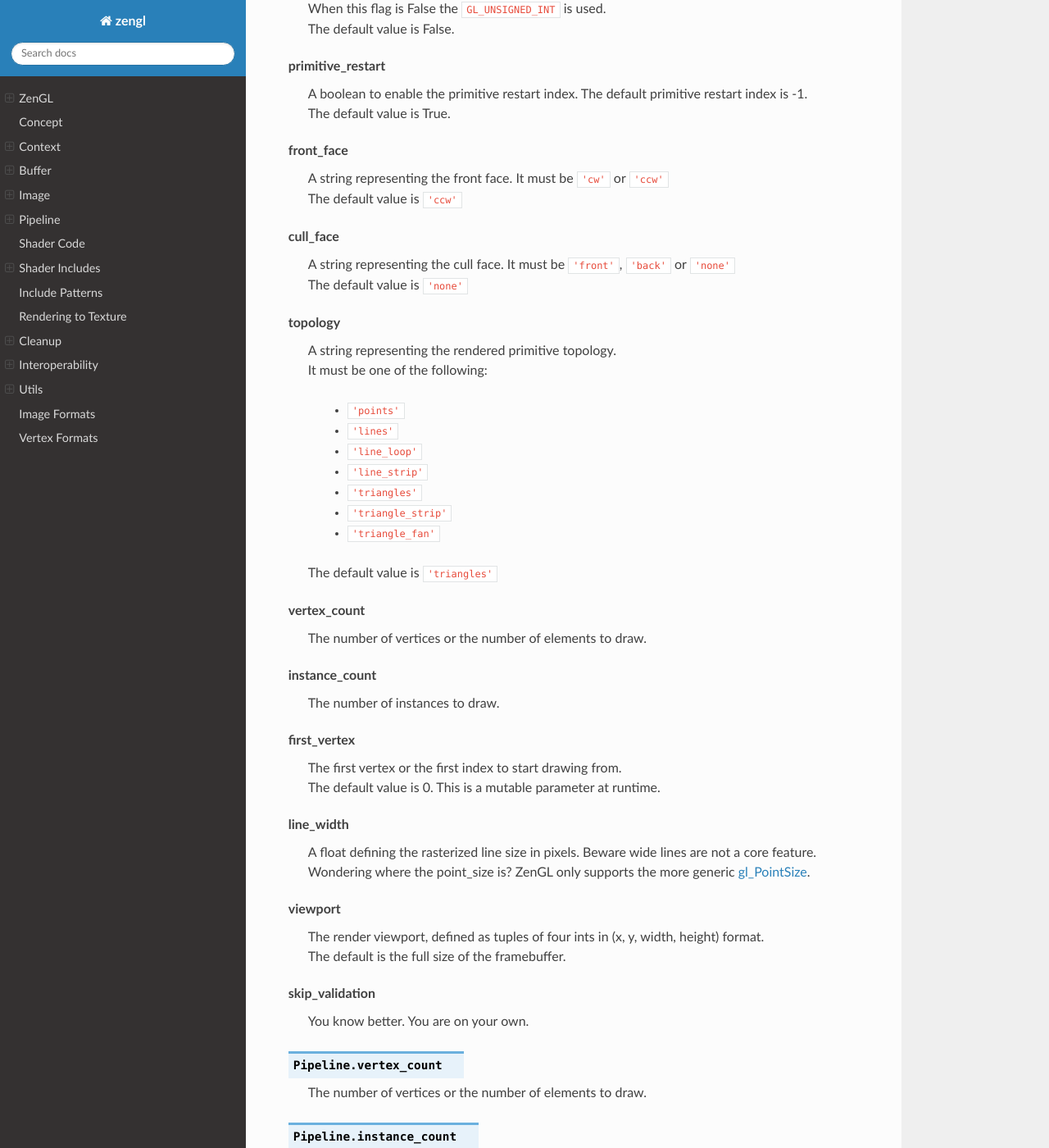
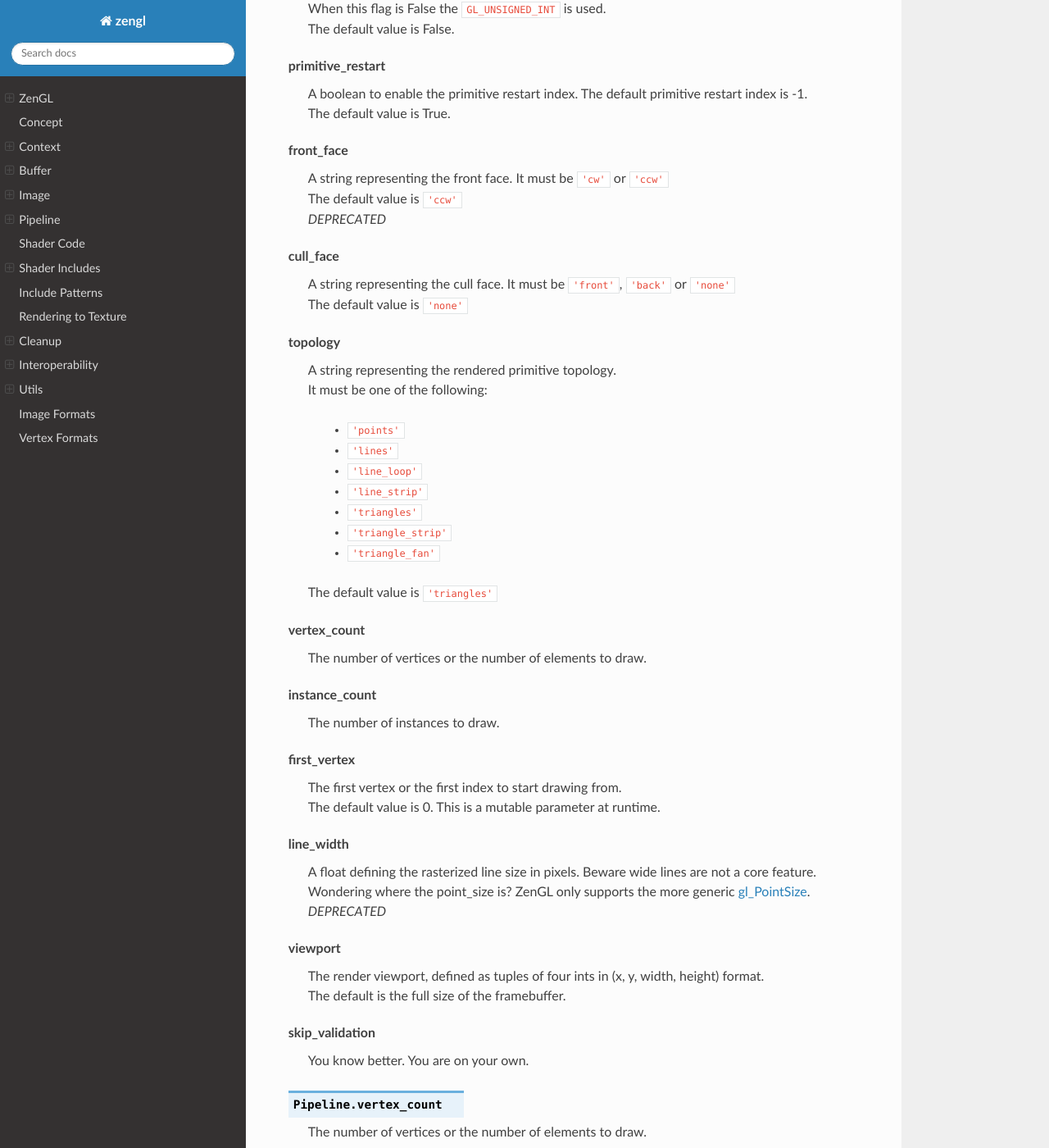
Before and after one commit to szabolcsdombi/zengl, a Sphinx documentation site: the page built from docs/index.rst, in a window 1280 px wide and 1400 px high, scrolled down 9059 px. Shown: the whole window at 82% size. Built offline with Sphinx 7.4.7 and the Read the Docs theme 2.0.0, drawn with Linux system fonts in a browser that asks for light colours.

Commit message:
deprecate line_width and front_face

```diff
--- a/docs/index.rst
+++ b/docs/index.rst
@@ -370,6 +370,7 @@ Pipeline
 **front_face**
     | A string representing the front face. It must be ``'cw'`` or ``'ccw'``
     | The default value is ``'ccw'``
+    | *DEPRECATED*
 
 **cull_face**
     | A string representing the cull face. It must be ``'front'``, ``'back'`` or ``'none'``
@@ -402,6 +403,7 @@ Pipeline
 **line_width**
     | A float defining the rasterized line size in pixels. Beware wide lines are not a core feature.
     | Wondering where the point_size is? ZenGL only supports the more generic gl_PointSize_.
+    | *DEPRECATED*
 
 .. _gl_PointSize: https://www.khronos.org/registry/OpenGL-Refpages/gl4/html/gl_PointSize.xhtml
 
```
